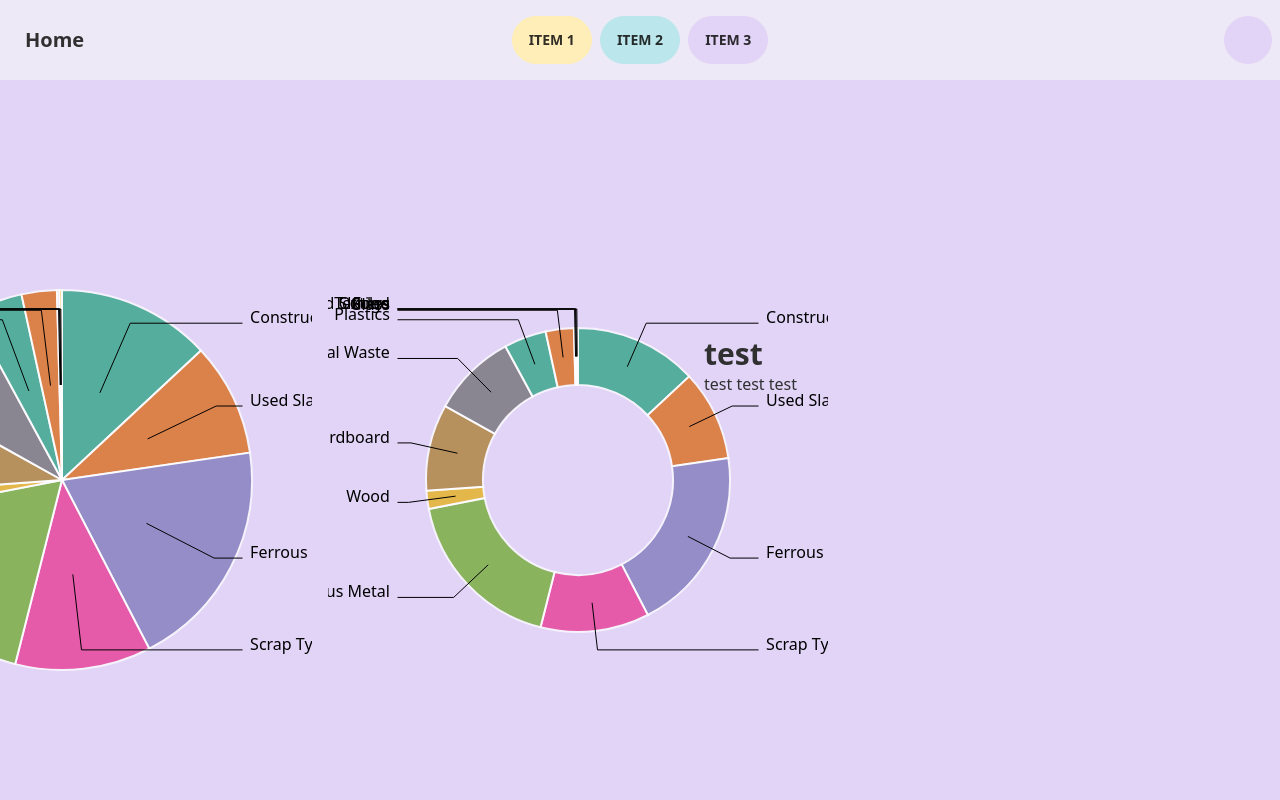
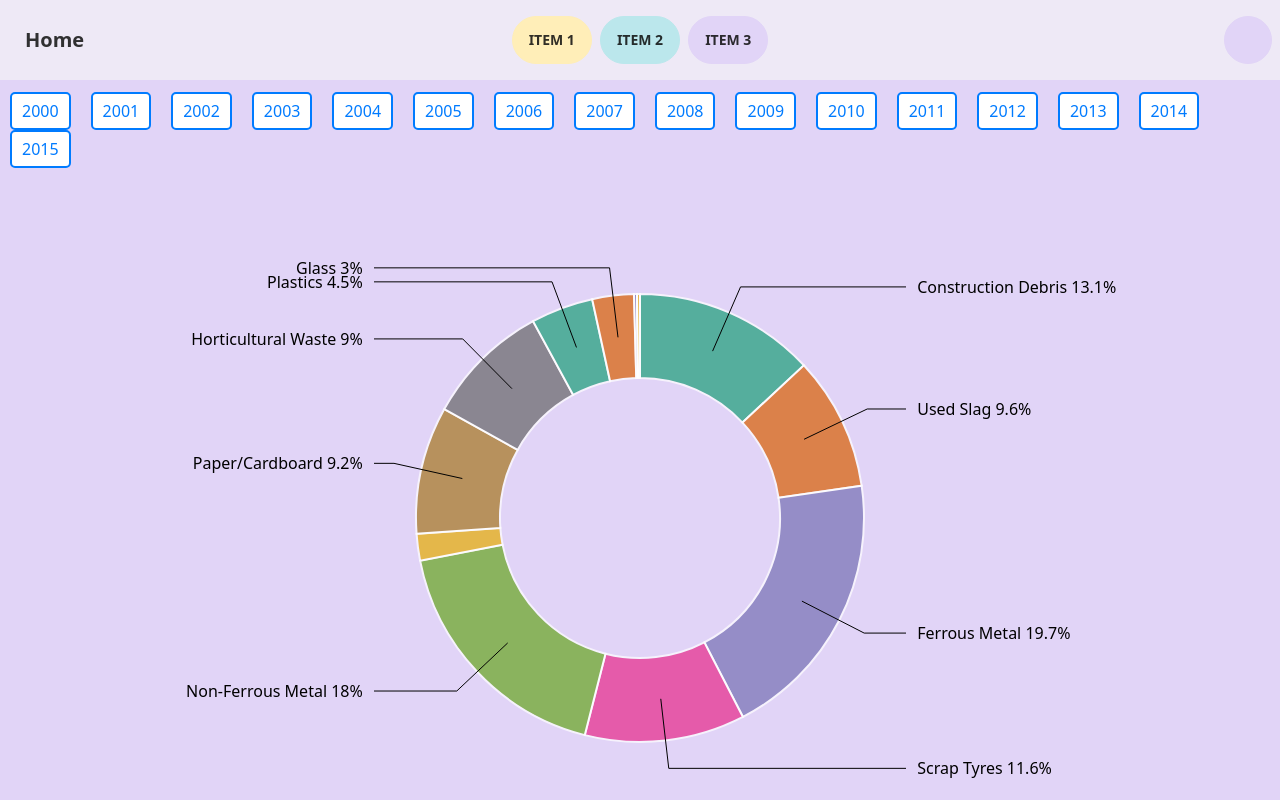
Before and after one commit to 9vek/IN6221-Group-Project, a Vue app: page /3 in a window 1280 px wide. Built offline with nearby package versions, Linux system fonts and the light colour scheme; some icons are missing.

Commit message:
page 3 almost done/ need to change color and add text

```diff
--- a/src/components/charts/DonutChart.vue
+++ b/src/components/charts/DonutChart.vue
@@ -10,12 +10,24 @@ const props = defineProps({
   }
 })
 
+const isSliceLargeEnough = function(d) {
+  return getPercentageForLabel(d) > 2;
+};
+
+const getPercentageForLabel = function(d) {
+  const percentage = (d.endAngle - d.startAngle) * (180 / Math.PI) / 360
+  return Math.round(percentage*1000) / 10
+}
+
 const drawTest = (file: String) => {
 
+  d3.select("#donutChart").selectAll("*").remove();
+
+
 // set the dimensions and margins of the graph
-const width = 500,
-    height = 500,
-    margin = 60;
+const width = 1000,
+    height = 700,
+    margin = 70;
 
 // The radius of the pieplot is half the width or half the height (smallest one). I subtract a bit of margin.
 const radius = Math.min(width, height) / 2 - margin
@@ -64,6 +76,7 @@ svg
   .selectAll('allPolylines')
   .data(pie(data))
   .join('polyline')
+    .filter(d => isSliceLargeEnough(d))
     .attr("stroke", "black")
     .style("fill", "none")
     .attr("stroke-width", 1)
@@ -81,11 +94,12 @@ svg
   .selectAll('allLabels')
   .data(pie(data))
   .join('text')
-    .text(d => d.data.waste_type)
+    .text(d => isSliceLargeEnough(d) ? d.data.waste_type + " " + String(getPercentageForLabel(d)) + "%": '')
     .attr('transform', function(d) {
         const pos = outerArc.centroid(d);
         const midangle = d.startAngle + (d.endAngle - d.startAngle) / 2
         pos[0] = radius * 0.99 * (midangle < Math.PI ? 1 : -1);
+        pos[1] = pos[1] + 6;
         return `translate(${pos})`;
     })
     .style('text-anchor', function(d) {
@@ -96,13 +110,68 @@ svg
 }
 
 onMounted(() => {
-  drawTest(props.file)
+  drawTest(props.file + "2000.csv")
 })
+
 </script>
 
 <template>
-  <div id="donutChart"></div>
+   <div id="chart-container">
+    <div id="button-container">
+      <button class="chart-button" @click="drawTest(props.file + '2000.csv')">2000</button>
+      <button class="chart-button" @click="drawTest(props.file + '2001.csv')">2001</button>
+      <button class="chart-button" @click="drawTest(props.file + '2002.csv')">2002</button>
+      <button class="chart-button" @click="drawTest(props.file + '2003.csv')">2003</button>
+      <button class="chart-button" @click="drawTest(props.file + '2004.csv')">2004</button>
+      <button class="chart-button" @click="drawTest(props.file + '2005.csv')">2005</button>
+      <button class="chart-button" @click="drawTest(props.file + '2006.csv')">2006</button>
+      <button class="chart-button" @click="drawTest(props.file + '2007.csv')">2007</button>
+      <button class="chart-button" @click="drawTest(props.file + '2008.csv')">2008</button>
+      <button class="chart-button" @click="drawTest(props.file + '2009.csv')">2009</button>
+      <button class="chart-button" @click="drawTest(props.file + '2010.csv')">2010</button>
+      <button class="chart-button" @click="drawTest(props.file + '2011.csv')">2011</button>
+      <button class="chart-button" @click="drawTest(props.file + '2012.csv')">2012</button>
+      <button class="chart-button" @click="drawTest(props.file + '2013.csv')">2013</button>
+      <button class="chart-button" @click="drawTest(props.file + '2014.csv')">2014</button>
+      <button class="chart-button" @click="drawTest(props.file + '2015.csv')">2015</button>
+    </div>
+    <div id="donutChart"></div>
+  </div>
 </template>
 
 <style scoped>
+#chart-container {
+  display: flex;
+  flex-direction: column;
+  align-items: center;
+}
+
+#button-container {
+  margin-bottom: 0px;
+}
+
+button {
+  margin: 0 10px;
+}
+
+.chart-button {
+  border: 2px solid #007bff;
+  border-radius: 5px;
+  background-color: white;
+  color: #007bff;
+  padding: 5px 10px;
+  cursor: pointer;
+  transition: background-color 0.3s, color 0.3s;
+}
+
+.chart-button:hover {
+  background-color: #007bff;
+  color: white;
+}
+
+#donutChart {
+  width: 90%;
+  display: flex;
+  justify-content: center;
+}
 </style>
--- a/src/views/Page3.vue
+++ b/src/views/Page3.vue
@@ -1,19 +1,21 @@
 <script setup lang='ts'>
-import PieChart from '../components/charts/PieChart.vue'
+//import PieChart from '../components/charts/PieChart.vue'
 import DonutChart from '../components/charts/DonutChart.vue'
 import TextWithTitle from '../components/charts/TextWithTitle.vue';
 import { ref } from 'vue'
-const pieChartTest = ref('./src/data/csv/RecyclingRateByWasteType/2000.csv')
+const pieChartTest = ref('./src/data/csv/RecyclingRateByWasteType/')
 </script>
 
 <template>
-    <div class="h-screen grid grid-cols-2 place-items-center bg-accent">
-      <div class="columns-2">
-        <PieChart :file="pieChartTest"/>
+    <div class="h-screen flex justify-center items-center bg-accent">
+      <div class="flex justify-center items-center">
+        <!-- <PieChart :file="pieChartTest"/> -->
         <DonutChart :file="pieChartTest"/>
       </div>
-      <TextWithTitle :title="'test'" :text="'test test test'" />
+      <!-- <TextWithTitle :title="'test'" :text="'test test test'" /> -->
     </div>
 </template>
 
-<style scoped></style>
+<style scoped>
+
+</style>
```
